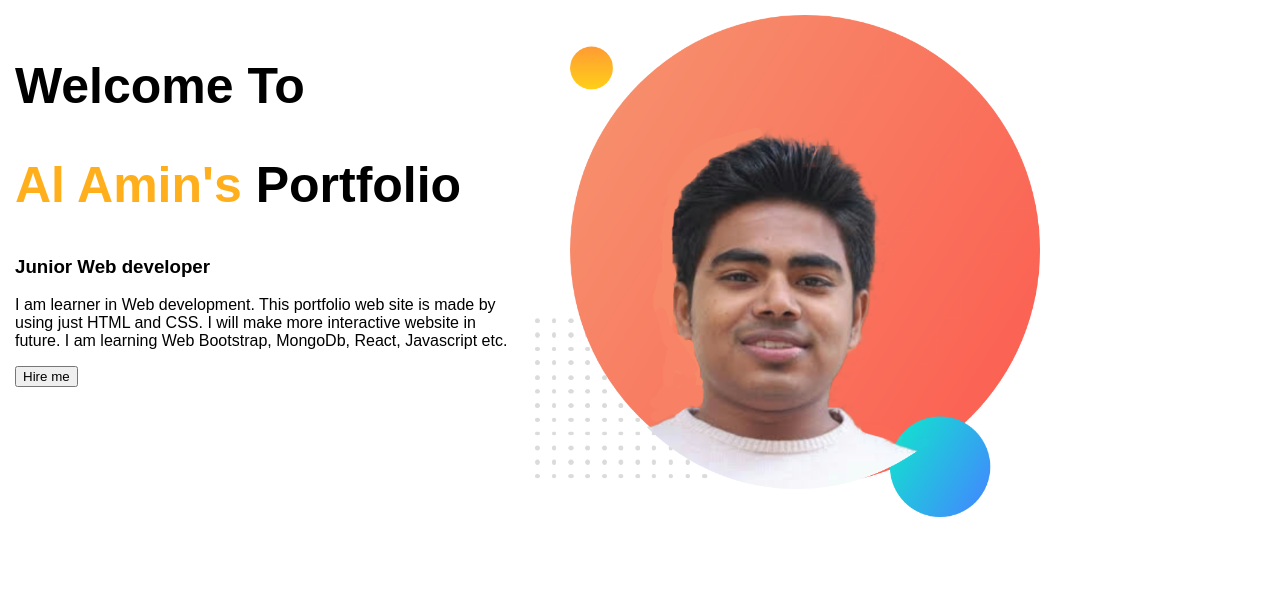
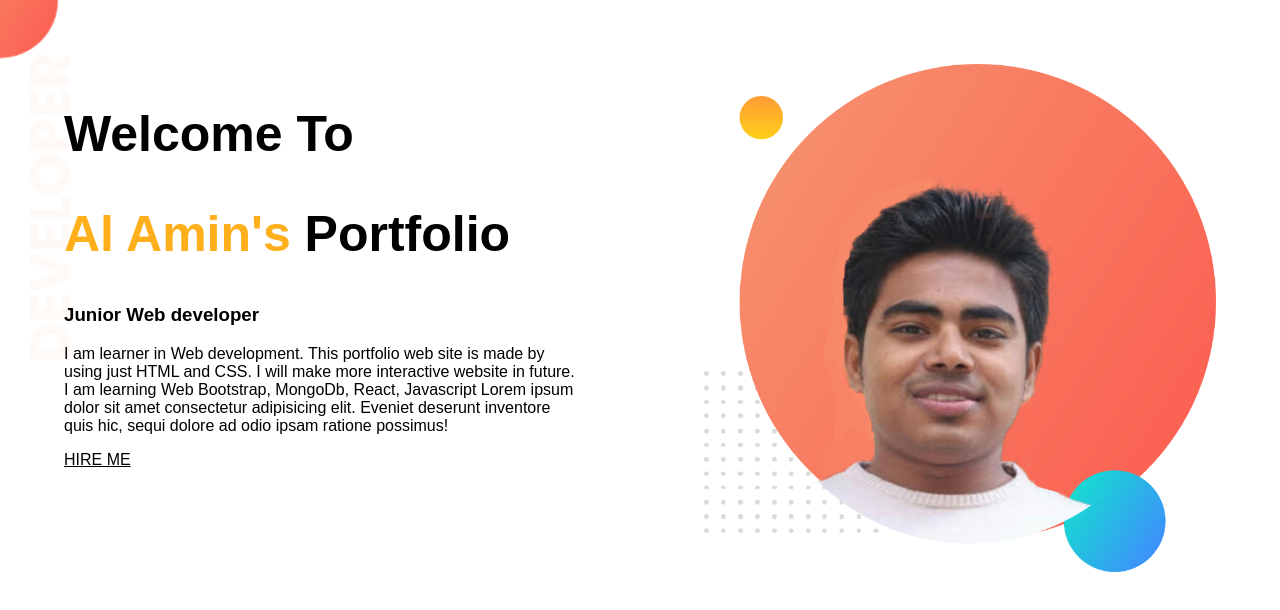
Before and after one commit to smalameen/First_portfolio, a plain HTML site: page index.html in a window 1280 px wide. Drawn offline with Linux system fonts and the light colour scheme; a web font is replaced by a local one.

Commit message:
button theke suru koro

```diff
--- a/index.html
+++ b/index.html
@@ -8,19 +8,19 @@
     <link rel="stylesheet" href="style.css">
 </head>
 <body>
-    <section>
+    <section class="top-banner">
         <div class="head-text">
             <h1>Welcome To</h1>
             <h1><span class=" name-bright">Al Amin's</span> Portfolio</h1>
             <h3>Junior Web developer</h3>
-            <p>I am learner in Web development. This portfolio web site is made by using just HTML and CSS. I will make more interactive website in future. I am learning Web Bootstrap, MongoDb, React, Javascript etc.</p>
-            <button>Hire me</button>
+            <p>I am learner in Web development. This portfolio web site is made by using just HTML and CSS. I will make more interactive website in future. I am learning Web Bootstrap, MongoDb, React, Javascript Lorem ipsum dolor sit amet consectetur adipisicing elit. Eveniet deserunt inventore quis hic, sequi dolore ad odio ipsam ratione possimus!</p>
+            <a class="button-link" target="_blank" href="https://www.linkedin.com/in/sorder-mohammad-al-amin-192368167/">HIRE ME</a>
 
         </div>
-        <dir class="head-text">
+        <div class="head-text">
             <img src="/my-bg (1).png" alt="This is me By the way">
 
-        </dir >
+        </div>
     </section>
 </body>
 </html>
--- a/style.css
+++ b/style.css
@@ -1,5 +1,7 @@
 body{
     font-family: 'Muli' , sans-serif;
+    margin: 0;
+    padding: 0;
 }
 h1{
     font-size: 50px;
@@ -9,10 +11,26 @@ h1{
 }
 .head-text{
     width:40%;
-    float: left;
-    margin: 5px;
-    padding:2px
+    float:left;
+    margin:3%;
+    padding:2%;
 }
 .head-text img{
     width: 100%;
+
 }
+.top-banner{
+    background-repeat: no-repeat;
+    background-image: url("portfolio/top-banner.png");
+
+}
+section{
+    height:500px;
+}
+.button-link{
+    color: black;
+    background-color: rgb(196, 137, 29)
+    text-decoration: none;
+
+
+}
```
Also changed, not shown: portfolio/top-banner.png (added).
